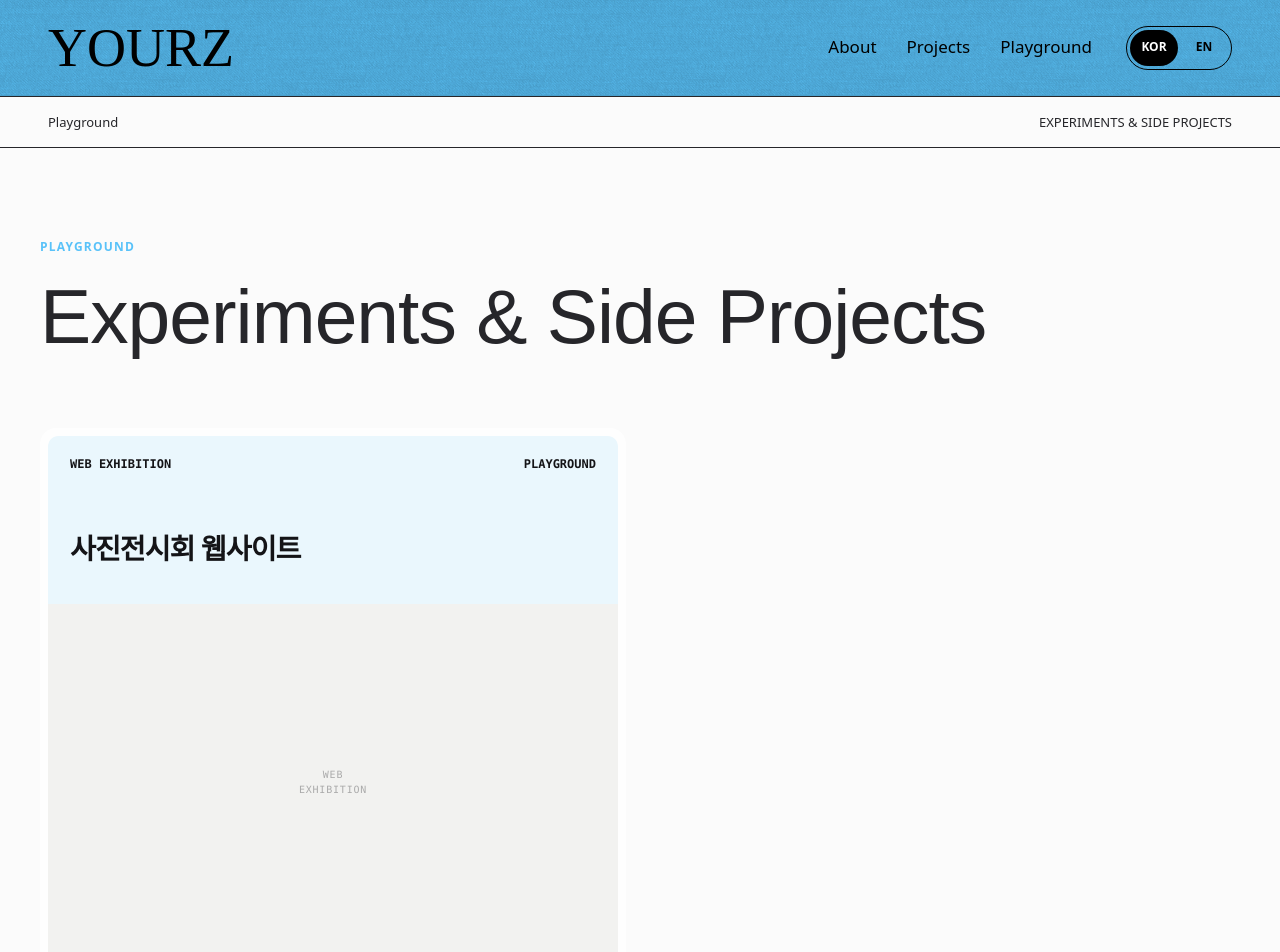
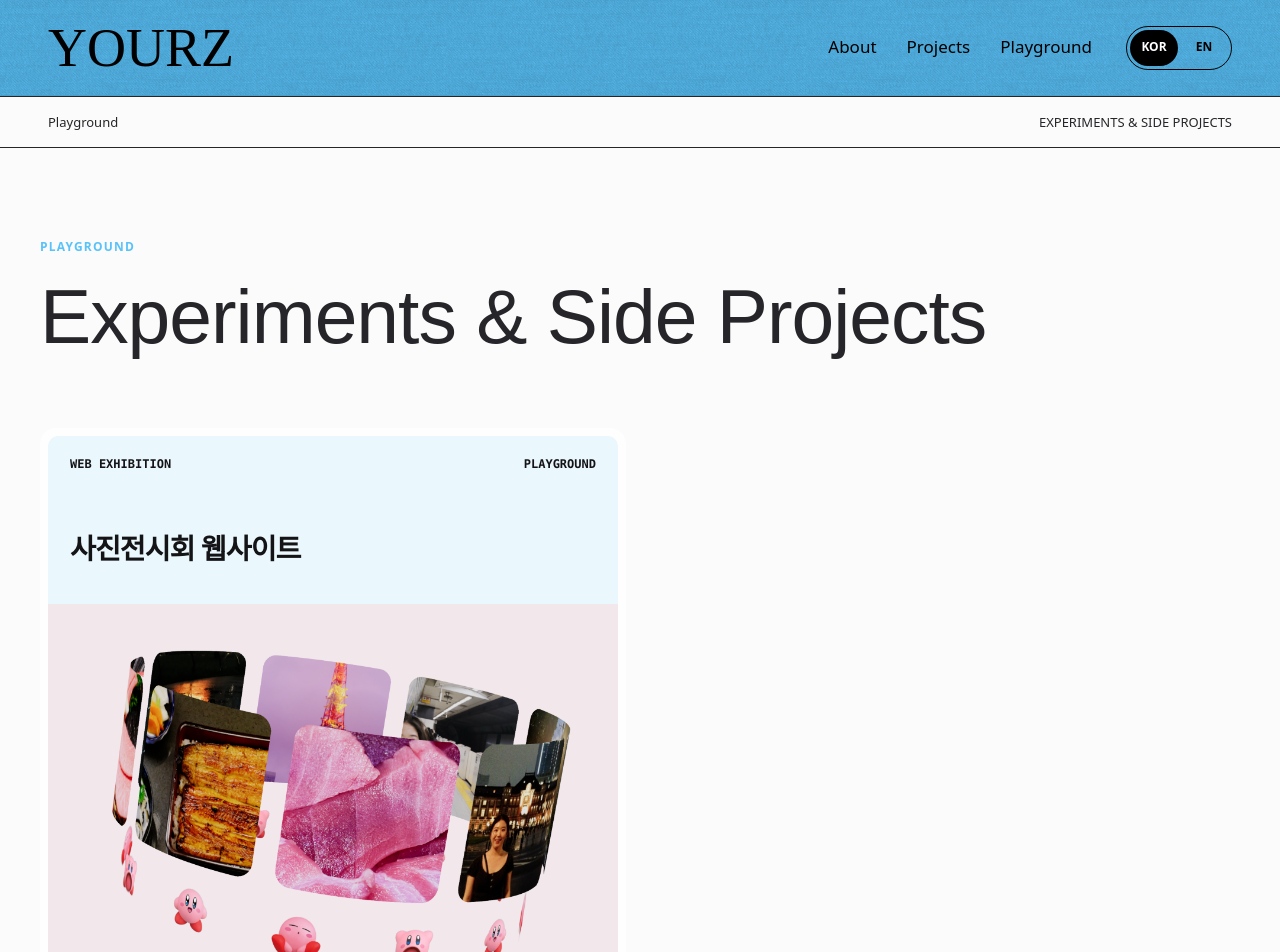
Before and after one commit to youra031220/youra-kim-portfolio, a Next.js app: page /playground in a window 1280 px wide. Shown: the top 952 px of the page. Built offline with nearby package versions, Linux system fonts and the light colour scheme; a web font is replaced by a local one.

Commit message:
Add exhibition card thumbnail (#2)

```diff
--- a/data/portfolio.ts
+++ b/data/portfolio.ts
@@ -482,7 +482,7 @@ export const playgroundItems = [
     title: "사진전시회 웹사이트",
     description: "사진 전시를 웹에서 경험할 수 있도록 제작한 전시 웹사이트",
     type: "WEB EXHIBITION",
-    thumbnail: "",
+    thumbnail: "/images/thumbnails/foto_exib.png",
     siteUrl: "https://youra031220.github.io/foto-exhibition-site/",
   },
 ];
```
Also changed, not shown: public/images/thumbnails/foto_exib.png (added).
